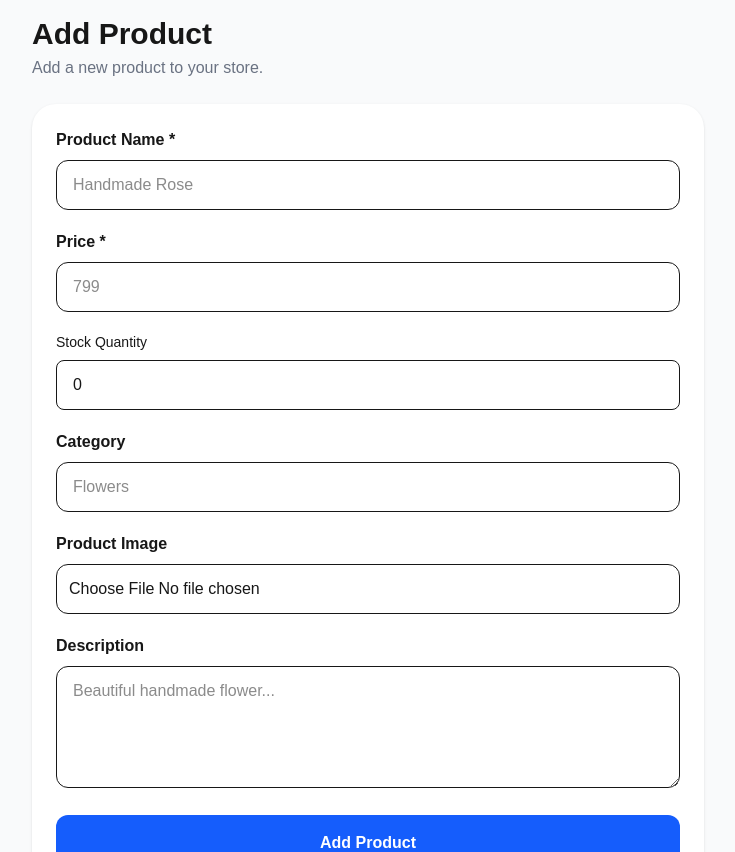
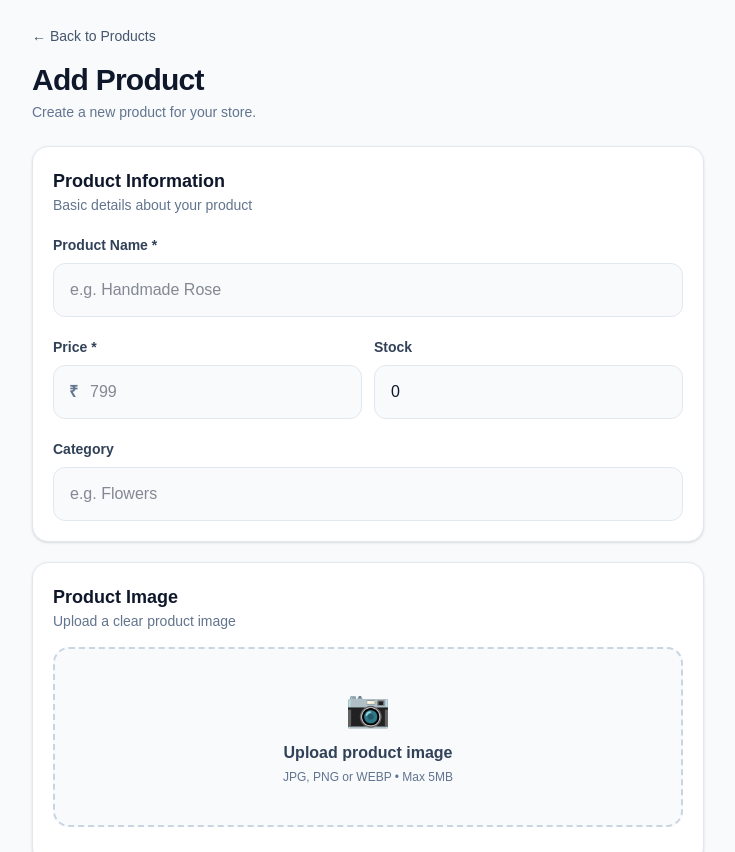
Before and after one commit to chandrugokul/ecommerce-platform, a Next.js app: page /admin/products/new in a window 1280 px wide. Shown: the top 852 px of the page, without its empty margins (272-1007 px from the left). Built offline with nearby package versions, Linux system fonts and the light colour scheme.

Commit message:
Update page.tsx
Redesign Add Product UI

```diff
--- a/src/app/admin/products/new/page.tsx
+++ b/src/app/admin/products/new/page.tsx
@@ -1,62 +1,96 @@
 "use client";
 
-import { useState } from "react";
+import { ChangeEvent, FormEvent, useEffect, useState } from "react";
+import { useRouter } from "next/navigation";
 import { supabase } from "@/lib/supabase";
 
-export default function NewProductPage() {
+export default function AddProductPage() {
+  const router = useRouter();
+
   const [name, setName] = useState("");
   const [price, setPrice] = useState("");
+  const [stockQuantity, setStockQuantity] = useState("0");
   const [category, setCategory] = useState("");
   const [description, setDescription] = useState("");
+
   const [image, setImage] = useState<File | null>(null);
   const [preview, setPreview] = useState("");
+
   const [loading, setLoading] = useState(false);
   const [message, setMessage] = useState("");
-const [stockQuantity, setStockQuantity] = useState("0");
+  const [error, setError] = useState("");
 
-  function handleImageChange(
-    e: React.ChangeEvent<HTMLInputElement>
-  ) {
+  useEffect(() => {
+    if (!image) {
+      setPreview("");
+      return;
+    }
+
+    const url = URL.createObjectURL(image);
+    setPreview(url);
+
+    return () => URL.revokeObjectURL(url);
+  }, [image]);
+
+  function handleImageChange(e: ChangeEvent<HTMLInputElement>) {
     const file = e.target.files?.[0];
 
     if (!file) return;
 
-    setImage(file);
-    setPreview(URL.createObjectURL(file));
-    setMessage("");
+    if (!file.type.startsWith("image/")) {
+      setError("Please select a valid image.");
+      return;
     }
 
-  async function addProduct(e: React.FormEvent) {
+    if (file.size > 5 * 1024 * 1024) {
+      setError("Image must be smaller than 5MB.");
+      return;
+    }
+
+    setError("");
+    setImage(file);
+  }
+
+  async function handleSubmit(e: FormEvent<HTMLFormElement>) {
     e.preventDefault();
 
-    if (!name || !price) {
-      setMessage("Product name and price are required.");
+    setError("");
+    setMessage("");
+
+    if (!name.trim()) {
+      setError("Please enter a product name.");
+      return;
+    }
+
+    if (!price || Number(price) < 0) {
+      setError("Please enter a valid price.");
+      return;
+    }
+
+    if (Number(stockQuantity) < 0) {
+      setError("Stock quantity cannot be negative.");
       return;
     }
 
     setLoading(true);
-    setMessage("");
 
     try {
-      let imageUrl = null;
+      let imageUrl = "";
 
-      // Upload image
       if (image) {
-        const fileExtension = image.name.split(".").pop();
-        const fileName = `${Date.now()}-${Math.random()
+        const extension =
+          image.name.split(".").pop()?.toLowerCase() || "jpg";
+
+        const filePath = `products/${Date.now()}-${Math.random()
           .toString(36)
-          .substring(2)}.${fileExtension}`;
-
-        const filePath = `products/${fileName}`;
+          .substring(2)}.${extension}`;
 
         const { error: uploadError } = await supabase.storage
           .from("product-images")
           .upload(filePath, image);
 
         if (uploadError) {
-          throw new Error(
-            "Image upload failed: " + uploadError.message
-          );
+          throw new Error(uploadError.message);
         }
 
         const { data: publicUrlData } = supabase.storage
@@ -66,64 +100,96 @@ const [stockQuantity, setStockQuantity] = useState("0");
         imageUrl = publicUrlData.publicUrl;
       }
 
-      // Add product to database
-      const { error: productError } = await supabase
+      const { error: insertError } = await supabase
         .from("products")
         .insert({
-          name,
+          name: name.trim(),
           price: Number(price),
           stock_quantity: Number(stockQuantity),
-          category,
-          description,
+          category: category.trim(),
+          description: description.trim(),
           image_url: imageUrl,
         });
 
-      if (productError) {
-        throw new Error(
-          "Product creation failed: " + productError.message
-        );
+      if (insertError) {
+        throw new Error(insertError.message);
       }
 
-      setMessage("✅ Product added successfully!");
+      setMessage("Product added successfully!");
 
       setName("");
       setPrice("");
+      setStockQuantity("0");
       setCategory("");
       setDescription("");
       setImage(null);
       setPreview("");
-    } catch (error) {
-      const errorMessage =
-        error instanceof Error
-          ? error.message
-          : "Something went wrong.";
 
-      setMessage("❌ " + errorMessage);
+      setTimeout(() => {
+        router.push("/admin/products");
+        router.refresh();
+      }, 800);
+    } catch (err) {
+      setError(
+        err instanceof Error ? err.message : "Something went wrong."
+      );
     } finally {
       setLoading(false);
     }
   }
 
   return (
-    <main className="min-h-screen bg-gray-50 p-4">
+    <main className="min-h-screen bg-slate-50 px-4 py-6">
       <div className="mx-auto max-w-2xl">
+
+        {/* Header */}
         <div className="mb-6">
-          <h1 className="text-3xl font-black">
+          <button
+            type="button"
+            onClick={() => router.push("/admin/products")}
+            className="mb-4 text-sm font-medium text-slate-600"
+          >
+            ← Back to Products
+          </button>
+
+          <h1 className="text-3xl font-bold tracking-tight text-slate-900">
             Add Product
           </h1>
 
-          <p className="mt-1 text-gray-500">
-            Add a new product to your store.
+          <p className="mt-1 text-sm text-slate-500">
+            Create a new product for your store.
           </p>
         </div>
 
-        <form
-          onSubmit={addProduct}
-          className="space-y-5 rounded-3xl bg-white p-6 shadow-sm"
-        >
+        {/* Messages */}
+        {message && (
+          <div className="mb-5 rounded-xl border border-green-200 bg-green-50 px-4 py-3 text-sm font-medium text-green-700">
+            ✓ {message}
+          </div>
+        )}
+
+        {error && (
+          <div className="mb-5 rounded-xl border border-red-200 bg-red-50 px-4 py-3 text-sm font-medium text-red-700">
+            {error}
+          </div>
+        )}
+
+        <form onSubmit={handleSubmit} className="space-y-5">
+
+          {/* Product Information */}
+          <section className="rounded-2xl border border-slate-200 bg-white p-5 shadow-sm">
+            <div className="mb-5">
+              <h2 className="text-lg font-bold text-slate-900">
+                Product Information
+              </h2>
+              <p className="text-sm text-slate-500">
+                Basic details about your product
+              </p>
+            </div>
+
             {/* Product Name */}
-          <div>
-            <label className="mb-2 block font-semibold">
+            <div className="mb-5">
+              <label className="mb-2 block text-sm font-semibold text-slate-700">
                 Product Name *
               </label>
 
@@ -131,30 +197,41 @@ stock_quantity: Number(stockQuantity),
                 type="text"
                 value={name}
                 onChange={(e) => setName(e.target.value)}
-              placeholder="Handmade Rose"
-              className="w-full rounded-xl border px-4 py-3"
+                placeholder="e.g. Handmade Rose"
+                className="w-full rounded-xl border border-slate-200 bg-slate-50 px-4 py-3.5 text-slate-900 outline-none transition focus:border-blue-500 focus:bg-white focus:ring-4 focus:ring-blue-100"
+                required
               />
             </div>
 
-          {/* Price */}
+            {/* Price + Stock */}
+            <div className="grid grid-cols-2 gap-3">
+
               <div>
-            <label className="mb-2 block font-semibold">
+                <label className="mb-2 block text-sm font-semibold text-slate-700">
                   Price *
                 </label>
 
+                <div className="relative">
+                  <span className="absolute left-4 top-1/2 -translate-y-1/2 font-semibold text-slate-500">
+                    ₹
+                  </span>
+
                   <input
                     type="number"
+                    min="0"
+                    step="0.01"
                     value={price}
                     onChange={(e) => setPrice(e.target.value)}
                     placeholder="799"
-              min="0"
-              step="0.01"
-              className="w-full rounded-xl border px-4 py-3"
+                    className="w-full rounded-xl border border-slate-200 bg-slate-50 py-3.5 pl-9 pr-3 text-slate-900 outline-none focus:border-blue-500 focus:bg-white focus:ring-4 focus:ring-blue-100"
+                    required
                   />
                 </div>
+              </div>
+
               <div>
-  <label className="mb-2 block text-sm font-medium">
-    Stock Quantity
+                <label className="mb-2 block text-sm font-semibold text-slate-700">
+                  Stock
                 </label>
 
                 <input
@@ -162,14 +239,16 @@ stock_quantity: Number(stockQuantity),
                   min="0"
                   value={stockQuantity}
                   onChange={(e) => setStockQuantity(e.target.value)}
-    className="w-full rounded-lg border px-4 py-3"
-    placeholder="Enter stock quantity"
+                  placeholder="0"
+                  className="w-full rounded-xl border border-slate-200 bg-slate-50 px-4 py-3.5 text-slate-900 outline-none focus:border-blue-500 focus:bg-white focus:ring-4 focus:ring-blue-100"
                 />
               </div>
 
+            </div>
+
             {/* Category */}
-          <div>
-            <label className="mb-2 block font-semibold">
+            <div className="mt-5">
+              <label className="mb-2 block text-sm font-semibold text-slate-700">
                 Category
               </label>
 
@@ -177,65 +256,105 @@ stock_quantity: Number(stockQuantity),
                 type="text"
                 value={category}
                 onChange={(e) => setCategory(e.target.value)}
-              placeholder="Flowers"
-              className="w-full rounded-xl border px-4 py-3"
+                placeholder="e.g. Flowers"
+                className="w-full rounded-xl border border-slate-200 bg-slate-50 px-4 py-3.5 text-slate-900 outline-none focus:border-blue-500 focus:bg-white focus:ring-4 focus:ring-blue-100"
               />
             </div>
+          </section>
 
-          {/* Image Upload */}
-          <div>
-            <label className="mb-2 block font-semibold">
+          {/* Product Image */}
+          <section className="rounded-2xl border border-slate-200 bg-white p-5 shadow-sm">
+            <div className="mb-4">
+              <h2 className="text-lg font-bold text-slate-900">
                 Product Image
-            </label>
+              </h2>
+
+              <p className="text-sm text-slate-500">
+                Upload a clear product image
+              </p>
+            </div>
+
+            {preview ? (
+              <div className="mb-4 overflow-hidden rounded-2xl border border-slate-200 bg-slate-100">
+                <img
+                  src={preview}
+                  alt="Product preview"
+                  className="h-56 w-full object-cover"
+                />
+              </div>
+            ) : (
+              <label className="mb-4 flex cursor-pointer flex-col items-center justify-center rounded-2xl border-2 border-dashed border-slate-300 bg-slate-50 px-5 py-10 text-center transition hover:border-blue-400 hover:bg-blue-50">
+                <div className="mb-3 text-4xl">📷</div>
+
+                <p className="font-semibold text-slate-700">
+                  Upload product image
+                </p>
+
+                <p className="mt-1 text-xs text-slate-500">
+                  JPG, PNG or WEBP • Max 5MB
+                </p>
 
                 <input
                   type="file"
                   accept="image/*"
                   onChange={handleImageChange}
-              className="w-full rounded-xl border p-3"
+                  className="hidden"
                 />
+              </label>
+            )}
 
             {preview && (
-              <div className="mt-4 overflow-hidden rounded-2xl">
-                <img
-                  src={preview}
-                  alt="Product preview"
-                  className="h-64 w-full object-cover"
+              <label className="block cursor-pointer rounded-xl border border-slate-200 bg-slate-50 px-4 py-3 text-center text-sm font-semibold text-slate-700 hover:bg-slate-100">
+                Change Image
+
+                <input
+                  type="file"
+                  accept="image/*"
+                  onChange={handleImageChange}
+                  className="hidden"
                 />
-              </div>
+              </label>
             )}
-          </div>
+          </section>
 
           {/* Description */}
-          <div>
-            <label className="mb-2 block font-semibold">
+          <section className="rounded-2xl border border-slate-200 bg-white p-5 shadow-sm">
+            <div className="mb-4">
+              <h2 className="text-lg font-bold text-slate-900">
                 Description
-            </label>
+              </h2>
+
+              <p className="text-sm text-slate-500">
+                Tell customers about this product
+              </p>
+            </div>
 
             <textarea
               value={description}
               onChange={(e) => setDescription(e.target.value)}
               placeholder="Beautiful handmade flower..."
-              rows={4}
-              className="w-full rounded-xl border px-4 py-3"
+              rows={5}
+              className="w-full resize-none rounded-xl border border-slate-200 bg-slate-50 px-4 py-3.5 text-slate-900 outline-none focus:border-blue-500 focus:bg-white focus:ring-4 focus:ring-blue-100"
             />
-          </div>
-
-          {/* Message */}
-          {message && (
-            <div className="rounded-xl bg-gray-100 p-4 font-semibold">
-              {message}
-            </div>
-          )}
+          </section>
 
           {/* Submit */}
           <button
             type="submit"
             disabled={loading}
-            className="w-full rounded-xl bg-blue-600 py-4 font-bold text-white disabled:opacity-50"
+            className="w-full rounded-2xl bg-blue-600 px-5 py-4 text-base font-bold text-white shadow-lg shadow-blue-200 transition hover:bg-blue-700 active:scale-[0.99] disabled:cursor-not-allowed disabled:opacity-60"
           >
-            {loading ? "Uploading & Saving..." : "Add Product"}
+            {loading ? "Adding Product..." : "＋ Add Product"}
           </button>
+
+          <button
+            type="button"
+            onClick={() => router.push("/admin/products")}
+            className="w-full rounded-2xl border border-slate-200 bg-white px-5 py-4 text-sm font-semibold text-slate-600"
+          >
+            Cancel
+          </button>
+
         </form>
       </div>
     </main>
```
Lines whose indentation alone changed are shown as unchanged.
